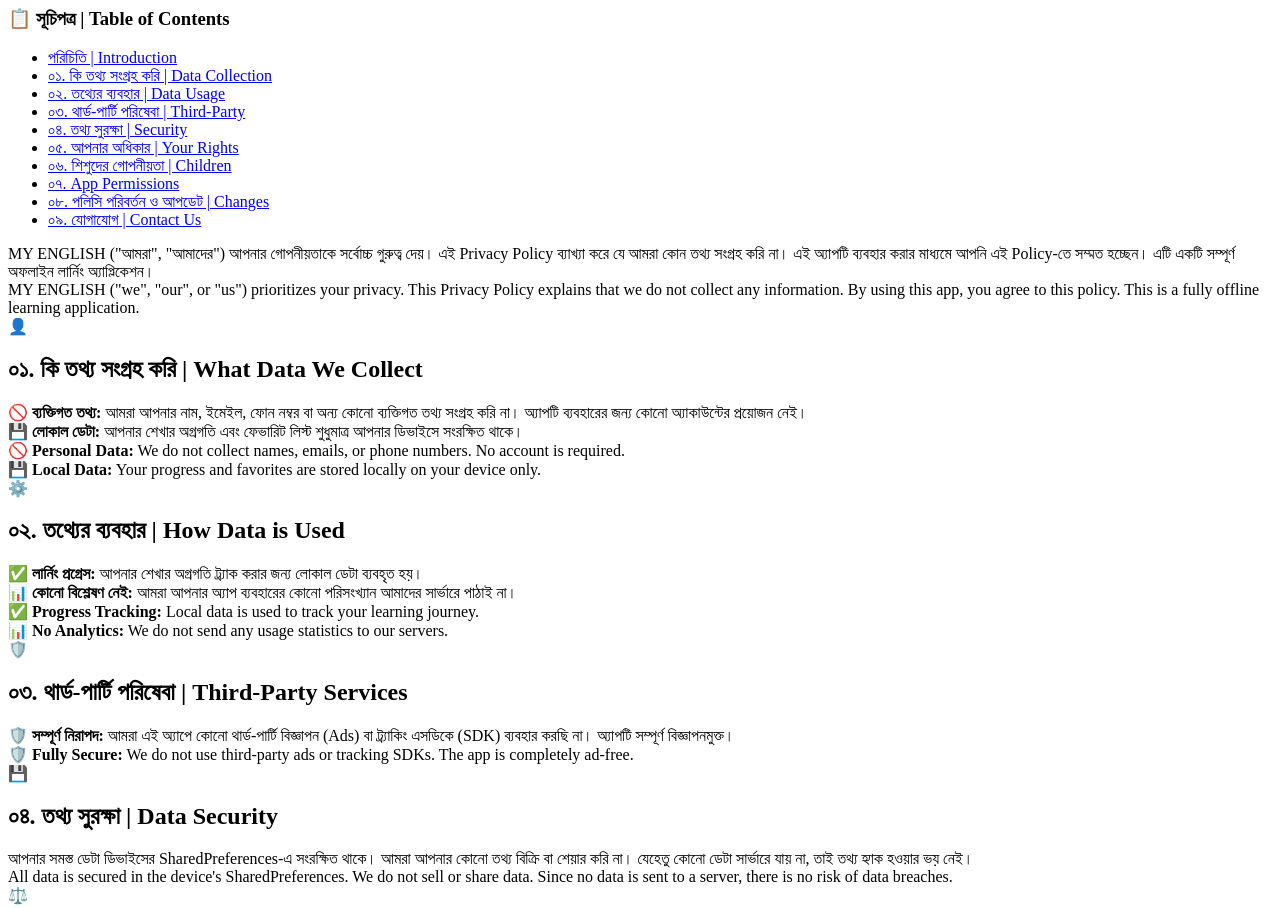
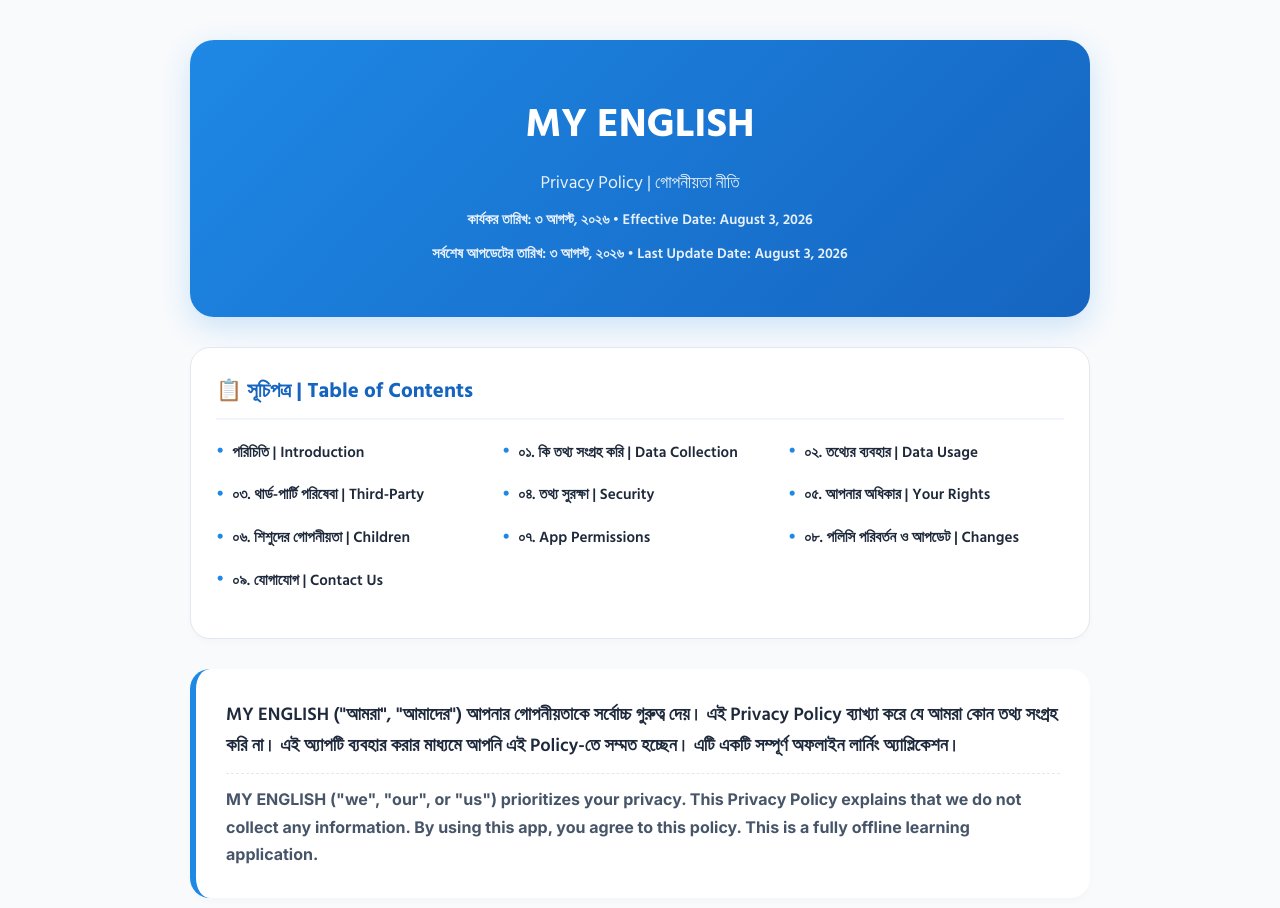
Before and after one commit to Opdarturaja/my-english-policy, a plain HTML site: page index.html in a window 1280 px wide. Shown: the top 908 px of the page. Drawn offline with Linux system fonts and the light colour scheme.

Commit message:
Update index.html

```diff
--- a/index.html
+++ b/index.html
@@ -1,3 +1,164 @@
+<!DOCTYPE html>
+<html lang="bn">
+<head>
+    <meta charset="UTF-8">
+    <meta name="viewport" content="width=device-width, initial-scale=1.0">
+    <title>Privacy Policy - MY ENGLISH</title>
+    <link href="https://fonts.googleapis.com/css2?family=Hind+Siliguri:wght@400;600;700&family=Inter:wght@400;600;700&display=swap" rel="stylesheet">
+    <style>
+        :root {
+            --primary: #1E88E5;
+            --secondary: #1565C0;
+            --bg: #f8fafc;
+            --text: #1e293b;
+            --text-light: #475569;
+            --white: #ffffff;
+        }
+
+        body {
+            font-family: 'Hind Siliguri', 'Inter', sans-serif;
+            background-color: var(--bg);
+            color: var(--text);
+            line-height: 1.7;
+            margin: 0;
+            padding: 0;
+            scroll-behavior: smooth;
+        }
+
+        .container {
+            max-width: 900px;
+            margin: 40px auto;
+            padding: 0 20px;
+        }
+
+        .hero {
+            background: linear-gradient(135deg, var(--primary), var(--secondary));
+            color: white;
+            padding: 50px 30px;
+            border-radius: 24px;
+            text-align: center;
+            box-shadow: 0 10px 30px rgba(30, 136, 229, 0.2);
+            margin-bottom: 30px;
+        }
+
+        .hero h1 { margin: 0; font-size: 2.5rem; font-weight: 700; }
+        .hero p { margin: 10px 0 0; opacity: 0.9; font-size: 1.1rem; }
+
+        .toc {
+            background: var(--white);
+            padding: 25px;
+            border-radius: 20px;
+            margin-bottom: 30px;
+            box-shadow: 0 4px 6px rgba(0,0,0,0.02);
+            border: 1px solid #e2e8f0;
+        }
+
+        .toc h3 {
+            margin-top: 0;
+            color: var(--secondary);
+            font-size: 1.3rem;
+            border-bottom: 2px solid #eff6ff;
+            padding-bottom: 10px;
+            margin-bottom: 15px;
+        }
+
+        .toc ul {
+            list-style: none;
+            padding: 0;
+            display: grid;
+            grid-template-columns: repeat(auto-fit, minmax(250px, 1fr));
+            gap: 10px;
+        }
+
+        .toc li a {
+            text-decoration: none;
+            color: var(--text);
+            font-weight: 600;
+            font-size: 0.95rem;
+            transition: 0.2s;
+            display: flex;
+            align-items: center;
+        }
+
+        .toc li a:hover {
+            color: var(--primary);
+            padding-left: 5px;
+        }
+
+        .toc li a::before {
+            content: "•";
+            color: var(--primary);
+            margin-right: 8px;
+            font-size: 1.2rem;
+        }
+
+        .section {
+            background: var(--white);
+            padding: 30px;
+            border-radius: 20px;
+            margin-bottom: 25px;
+            box-shadow: 0 4px 6px rgba(0,0,0,0.02);
+            border-left: 6px solid var(--primary);
+        }
+
+        .lang-bn { color: var(--text); font-weight: 600; font-size: 1.15rem; margin-bottom: 12px; }
+
+        .lang-en {
+            color: var(--text-light);
+            font-size: 1rem;
+            font-weight: 700;
+            border-top: 1px dashed #e2e8f0;
+            margin-top: 12px;
+            padding-top: 12px;
+            font-family: 'Inter', sans-serif;
+        }
+
+        .section-title { display: flex; align-items: center; margin-bottom: 20px; gap: 15px; }
+        .icon { font-size: 24px; background: #eff6ff; padding: 10px; border-radius: 12px; }
+        h2 { margin: 0; font-size: 1.4rem; color: var(--secondary); }
+
+        .contact {
+            background: #0f172a;
+            color: white;
+            padding: 40px;
+            border-radius: 24px;
+            text-align: center;
+            margin-top: 50px;
+        }
+
+        .contact h2 { color: white; margin-bottom: 25px; }
+        .contact-info { margin-bottom: 20px; line-height: 2; font-weight: 600; }
+        .btn {
+            display: inline-block;
+            background: var(--primary);
+            color: white;
+            padding: 14px 35px;
+            text-decoration: none;
+            border-radius: 50px;
+            font-weight: 700;
+            transition: 0.3s;
+        }
+        .btn:hover { background: var(--secondary); transform: translateY(-2px); }
+
+        footer { text-align: center; padding: 40px 0; color: var(--text-light); font-size: 0.9rem; font-weight: 600; }
+
+        @media (max-width: 600px) {
+            .hero h1 { font-size: 1.8rem; }
+            .section { padding: 20px; }
+            .toc ul { grid-template-columns: 1fr; }
+        }
+    </style>
+</head>
+<body>
+
+<div class="container">
+    <header class="hero">
+        <h1>MY ENGLISH</h1>
+        <p>Privacy Policy | গোপনীয়তা নীতি</p>
+        <p style="font-size: 0.9rem; font-weight: 600;">কার্যকর তারিখ: ৩ আগস্ট, ২০২৬  •  Effective Date: August 3, 2026</p>
+         <p style="font-size: 0.9rem; font-weight: 600;">সর্বশেষ আপডেটের তারিখ: ৩ আগস্ট, ২০২৬  •  Last Update Date: August 3, 2026</p>
+    </header>
+
     <nav class="toc">
         <h3>📋 সূচিপত্র | Table of Contents</h3>
         <ul>
@@ -104,3 +265,7 @@
     <footer>
         &copy; 2026 MY ENGLISH Learning App | All Rights Reserved.
     </footer>
+</div>
+
+</body>
+</html>
```
Lines whose indentation alone changed are shown as unchanged.
